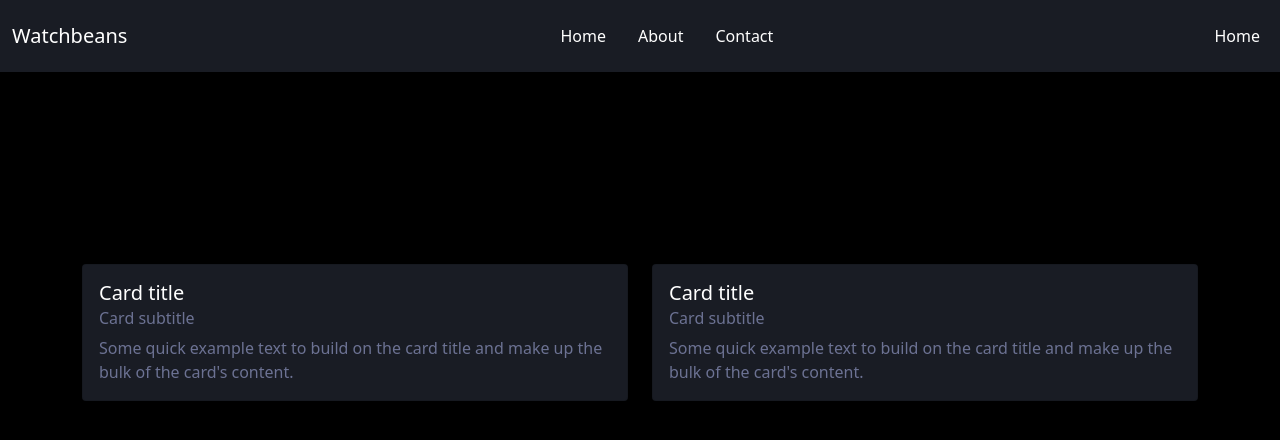
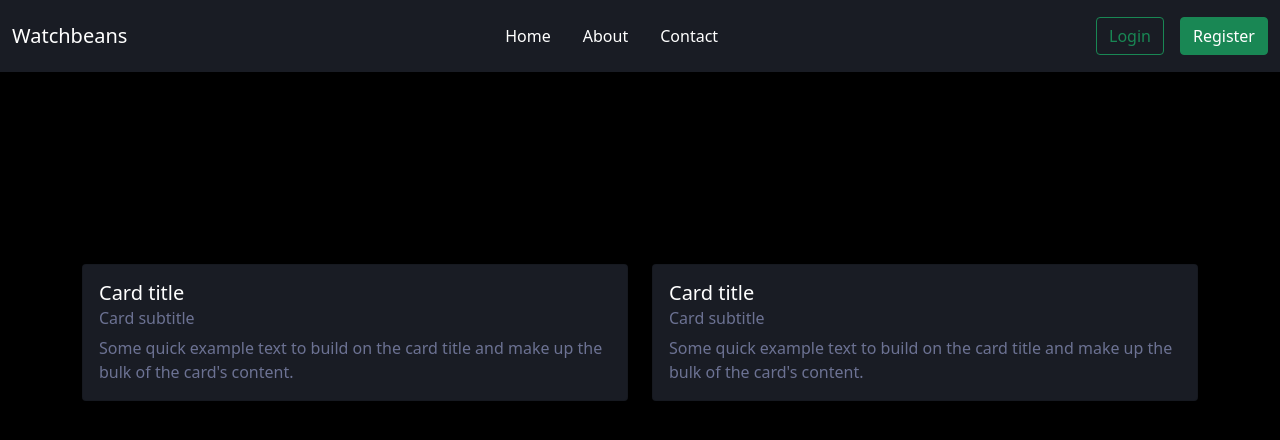
Before and after one commit to Visnicio/watchbeans, a website: page pages/template.html in a window 1280 px wide. Drawn offline with nearby package versions, Linux system fonts and the light colour scheme.

Commit message:
criação da página de template

```diff
--- a/pages/index.html
+++ b/pages/template.html
@@ -34,8 +34,8 @@
                 </button>
                 <div class="collapse navbar-collapse" id="navbarID">
                     <div class="navbar-nav">
-                        <a class="nav-link active" aria-current="page" href="#">Home</a>
-
+                        <button class="btn btn-outline-success me-3">Login</button>
+                        <button class="btn btn-success">Register</button>
                     </div>
                 </div>
             </div>
```
